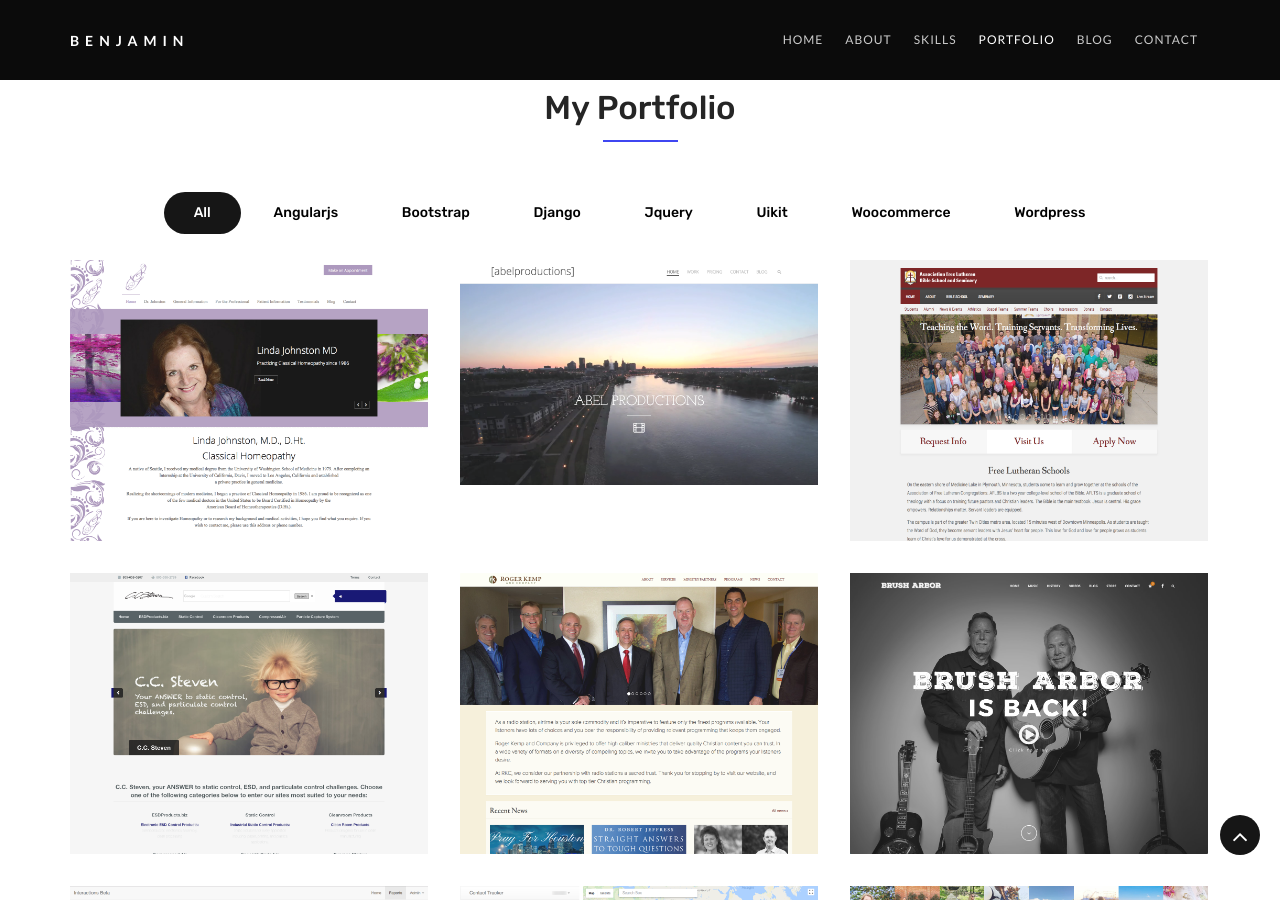
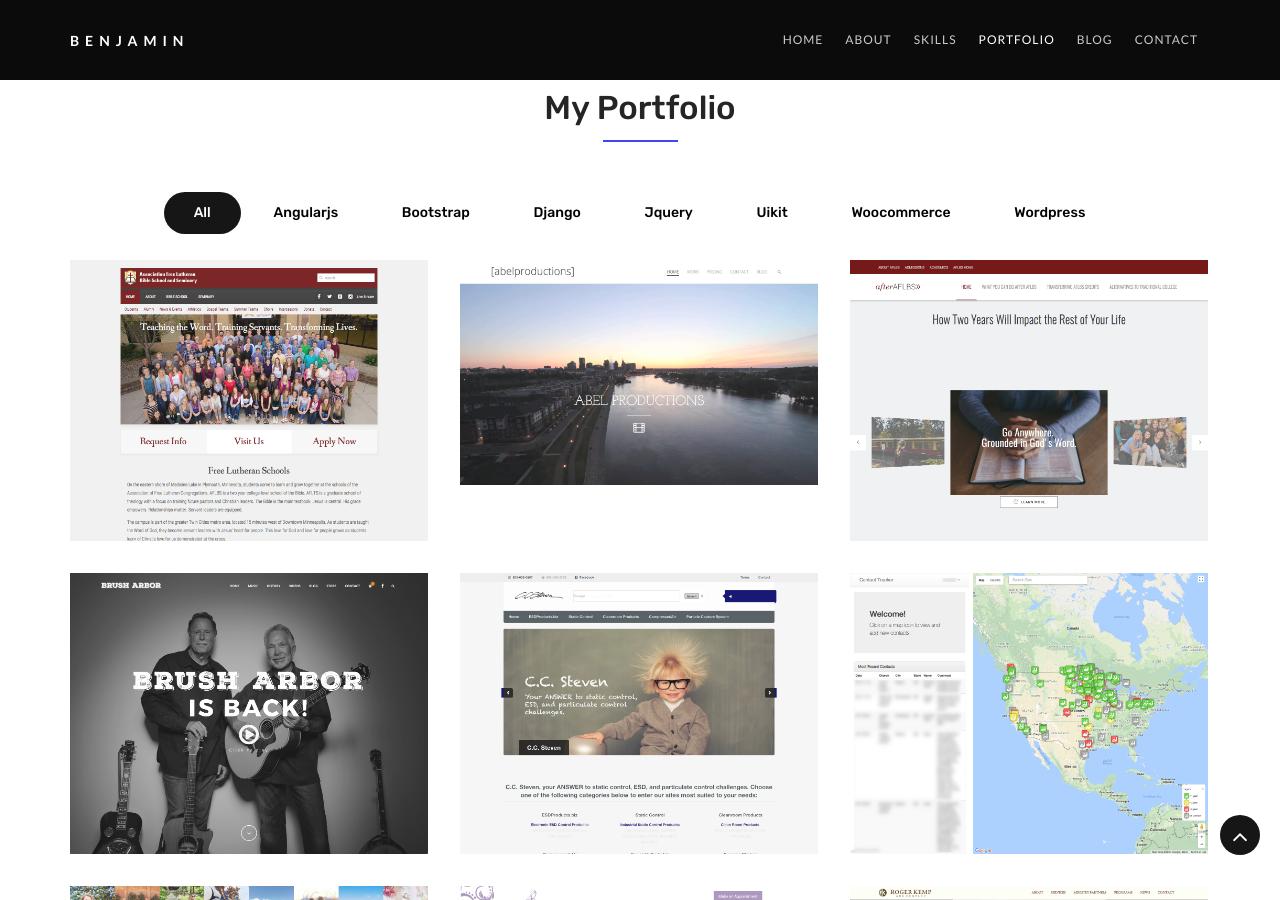
Before and after one commit to bsdahl/bsdahl.github.io, a Jekyll site: the page built from index.md, in a window 1280 px wide and 900 px high, scrolled down 2540 px. Built offline with Jekyll 4.4.1, drawn with Linux system fonts in a browser that asks for light colours; nearby versions of some CDN libraries; library files that are not in the unit come from our copies; our own code applies the rules of GitHub Pages for plain Markdown files.

Commit message:
Sort by title

```diff
--- a/_layouts/home.html
+++ b/_layouts/home.html
@@ -98,7 +98,8 @@ layout: default
                 </div>
                 <div id="port-image" class="container">
                     <div class="row">
-                      {% for item in site.portfolio %}
+                      {% assign sorted_items = (site.portfolio | sort: 'title') %}
+                      {% for item in sorted_items %}
                         <div class="col-md-4 col-sm-6 col-xs-12 grid mix {% for tag in item.tags %}{{ tag }} {% endfor %}">
                             <a href="{{ item.url | relative_url }}" class="">
                                 <figure class="port-item">
```
